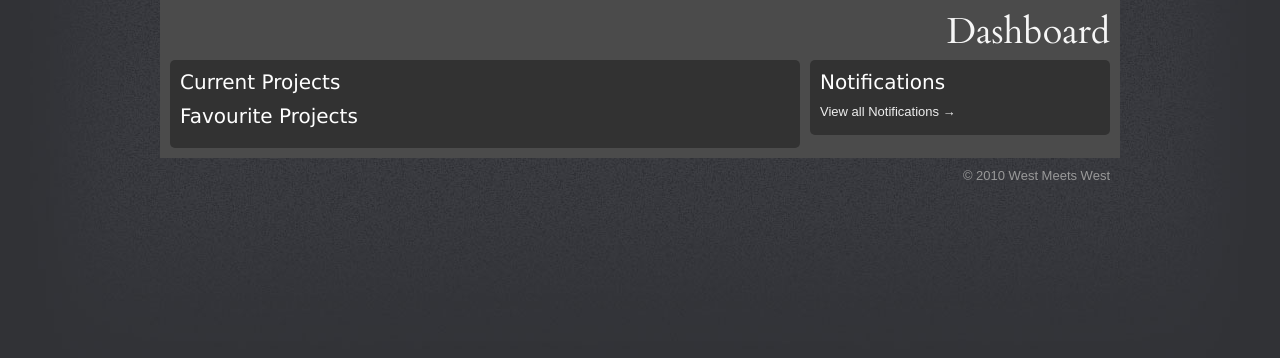
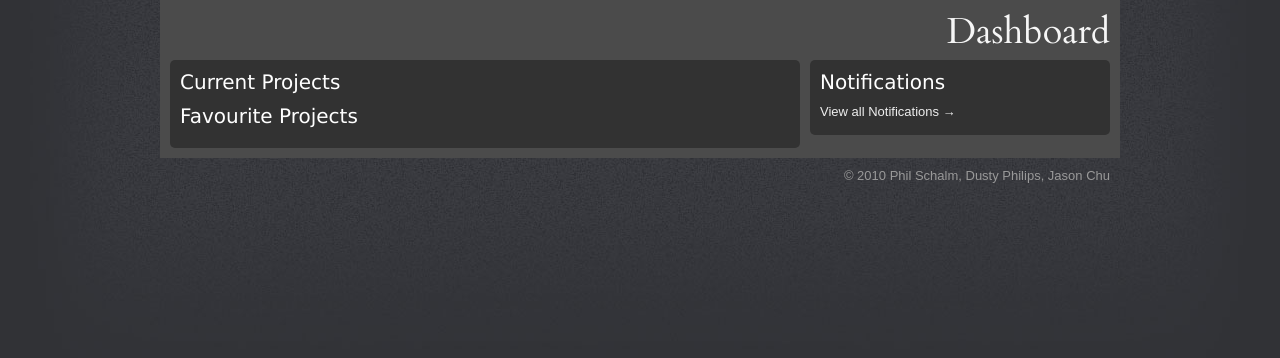
Before and after one commit to pnomolos/greatbigcrane, a Django app: template greatbigcrane/templates/index.html in a window 1280 px wide. Shown: the part 131-489 px from the top of the page. Run offline with Django 3.2, Linux system fonts and the light colour scheme; the template is opened without the code that fills it, so the values that code supplies are empty; some libraries are stand-ins or nearby versions.

Commit message:
Updating copyright notice.

```diff
--- a/greatbigcrane/templates/base.html
+++ b/greatbigcrane/templates/base.html
@@ -69,7 +69,7 @@
     </div>
 
     <footer>
-      <span class="copyright">&copy; 2010 West Meets West</span>
+      <span class="copyright">&copy; 2010 Phil Schalm, Dusty Philips, Jason Chu</span>
     </footer>
   </div> <!--! end of #container -->
 
```
